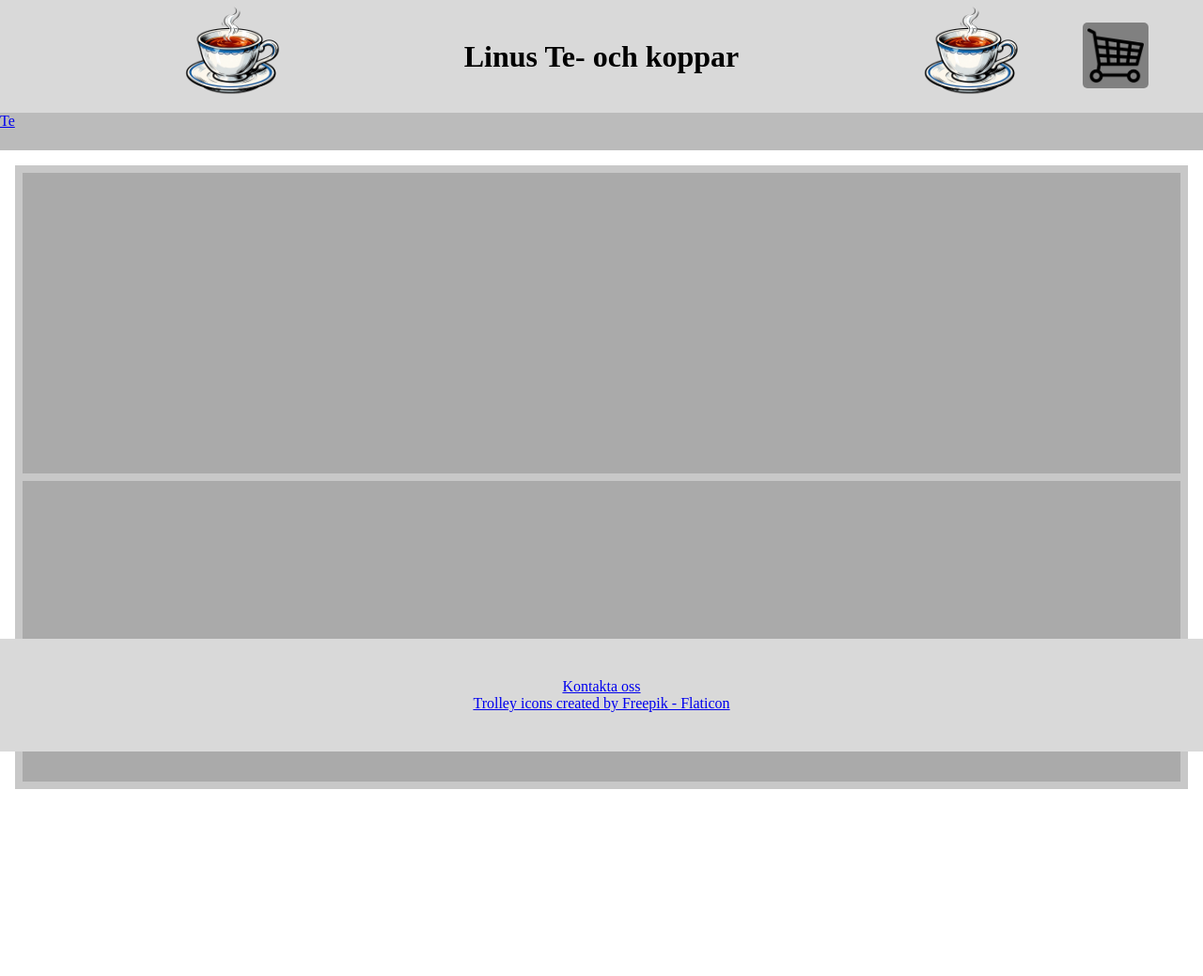
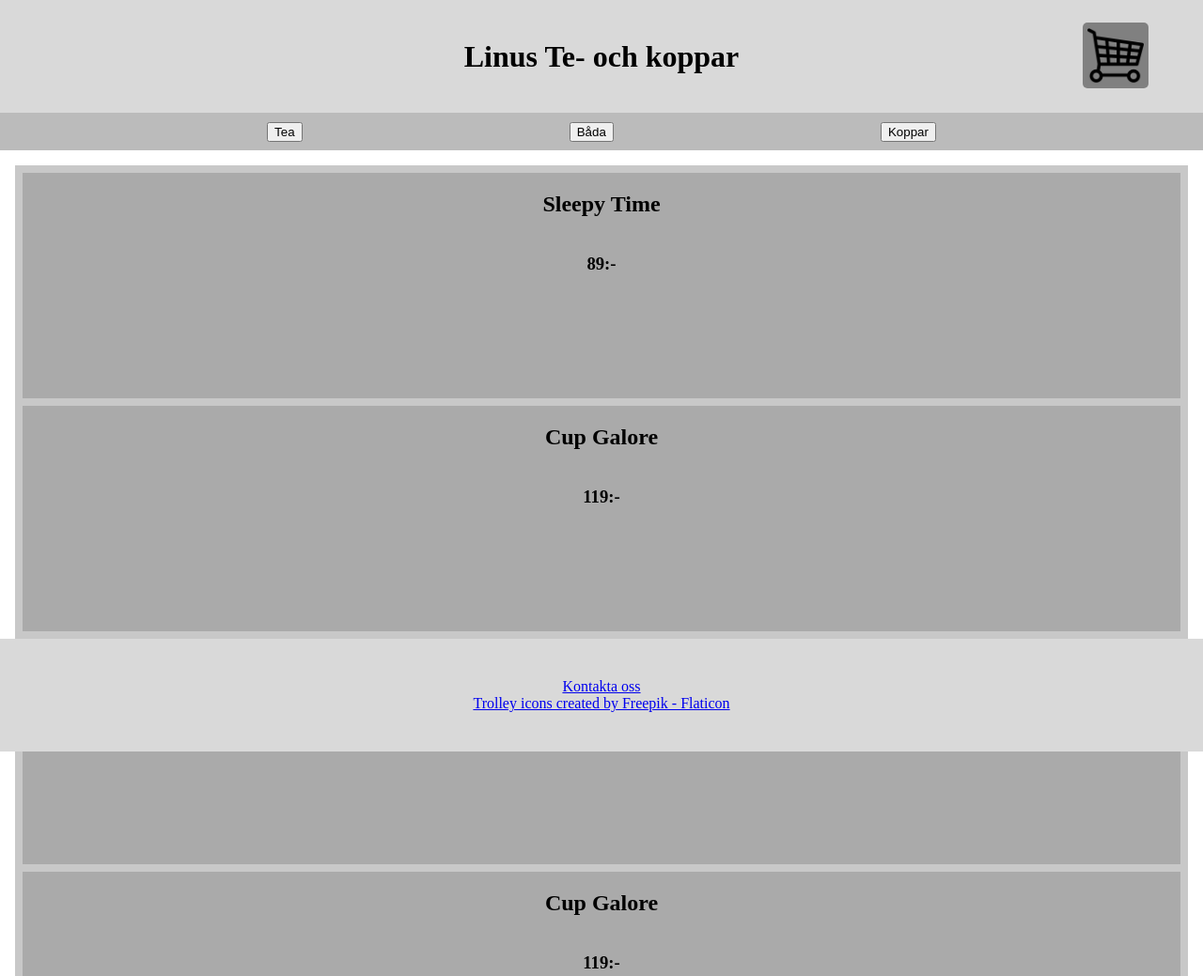
Before and after one commit to theLelgs/Webbprojekt-2, a plain HTML site: page index.html in a window 1280 px wide. Shown: the top 1039 px of the page at 94% size. Before the commit the page ends 976 px from the top, so only its background shows below. Drawn offline with Linux system fonts and the light colour scheme.

Commit message:
First method done

```diff
--- a/index.html
+++ b/index.html
@@ -7,7 +7,7 @@
     <link href="./style.css" rel="stylesheet">
     <script defer src="./script.js"></script>
 </head>
-<body>
+<body onload="LoadArticles(2)">
 
     <header>
         <img src="./img/Logo.webp" alt="logo" id="logo1">
@@ -17,13 +17,15 @@
 
 
     <nav>
-        <a href="dn.se" alt="dn.se">Te</a>
+        <button type="submit" onclick="LoadArticles(1)">Tea</button>
+        <button type="submit" onclick="LoadArticles(2)">Båda</button>
+        <button type="submit" onclick="LoadArticles(3)">Koppar</button>
     </nav>
     <a href="./kundvagn.html" ><img src="./img/shoppingcart.png" alt="shoppingcart" id="kundvagn"></a>
 
-    <main onload="LoadArticles()">
-        <div class="ruta"></div>
-        <div class="ruta"></div>
+    <main>
+        <!-- <div class="ruta"></div> -->
+        <!-- <div class="ruta"></div> -->
     </main>
     <div id="void"></div> <!-- Används för att starta skroll-hjulet lite tidigare -->
 
--- a/script.js
+++ b/script.js
@@ -6,16 +6,32 @@ let article1 = {
     isTea:true,
     name:"Sleepy Time"
 }
+let article2 = {
+    price:119,
+    isTea:false,
+    name:"Cup Galore"
+}
+
 articles.push(article1);
+articles.push(article2);
+articles.push(article1);
+articles.push(article2);
 
 
-function LoadArticles(){
+function LoadArticles(input){
+    main.innerHTML="";
     articles.forEach(article => {
-    let div = document.createElement("div");
-    div.class="ruta";
-    let Price = document.createElement("p");
-    Price.textContent=article.price;
-    div.appendChild(Price);
-    main.appendChild(div);
+        if ((article.isTea&&input!=3)||(!article.isTea&&input!=1)||(input==2))
+        {
+            let div = document.createElement("div");
+            div.className="ruta";
+            let Title = document.createElement("h2");
+            Title.textContent=article.name;
+            let Price = document.createElement("h3");
+            Price.textContent=article.price+":-";
+            div.appendChild(Title)
+            div.appendChild(Price);
+            main.appendChild(div);
+        }
     });
 }
--- a/style.css
+++ b/style.css
@@ -13,6 +13,9 @@ nav{
     left:0;
     top:15vh;
     position: fixed;
+    display:flex;
+    align-items: center;
+    justify-content: space-evenly;
 }
 main{
     display: grid;
@@ -25,13 +28,19 @@ main{
 .ruta{
     background-color: #aaaaaa;
     width:auto;
-    height: 40vh;
+    height: 30vh;
     margin:1vh;
     margin-bottom: 0;
+    display:flex;
+    flex-direction: column;
+    align-items: center;
 
 }
 #logo1, #logo2, #void{
     height: 15vh;
+}
+#logo1, #logo2{
+    display:none
 }
 #credit
 {
```
